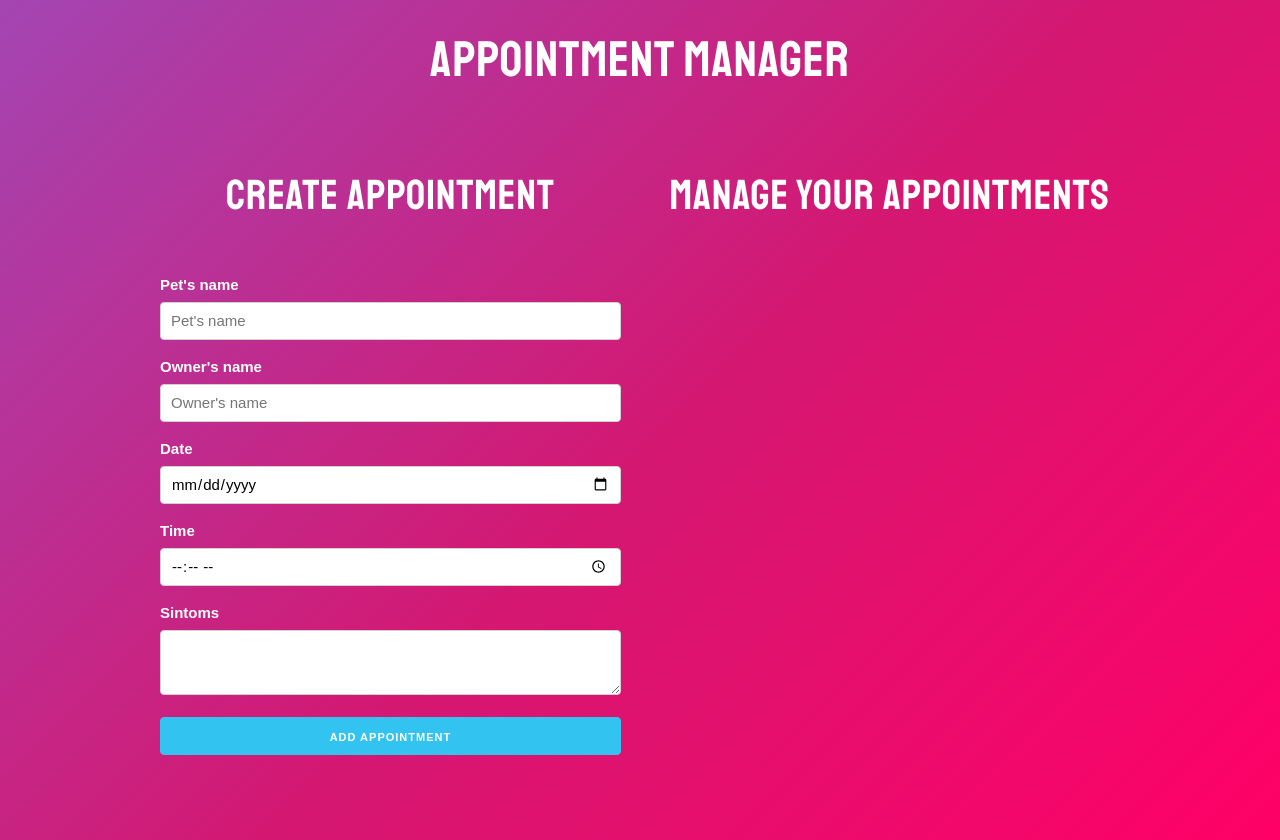
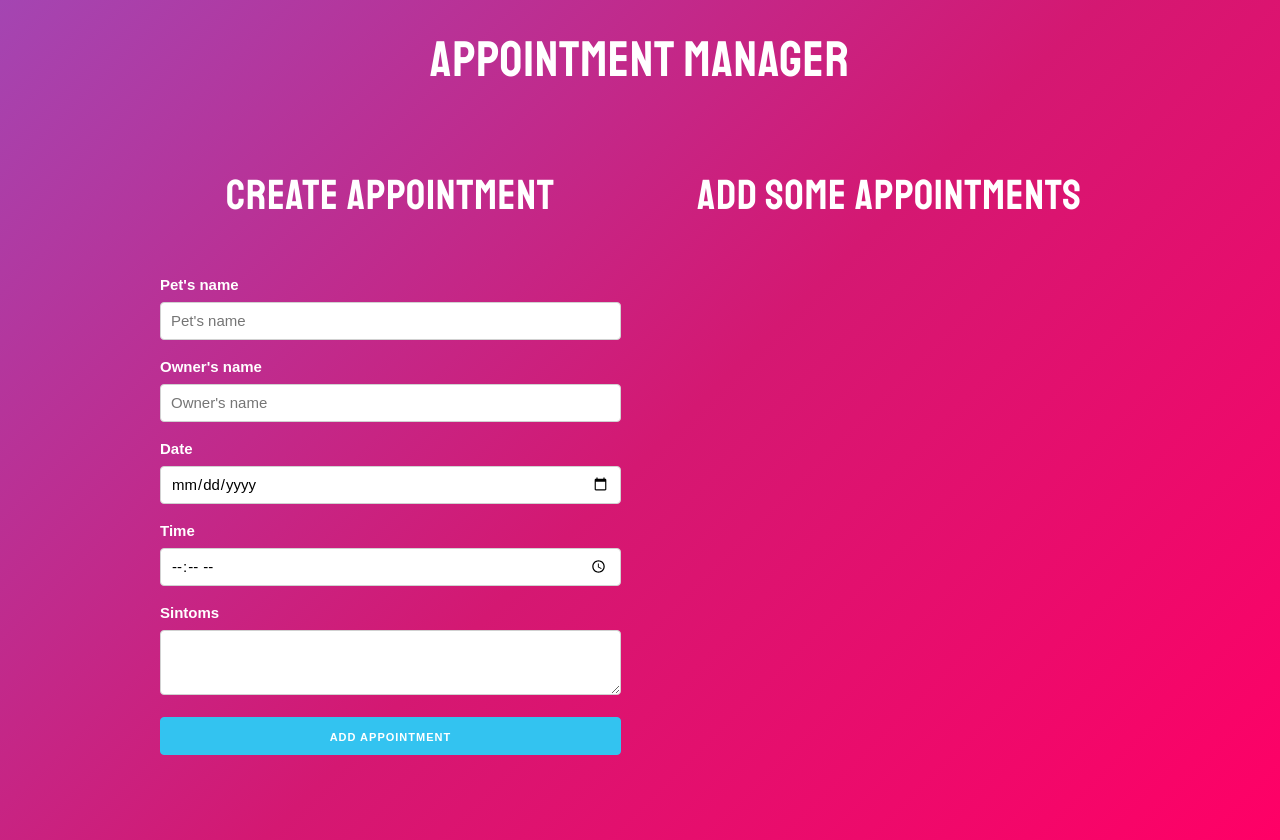
Before and after one commit to Sergio99778/Appointment-manager, a React (Create React App) app: page / in a window 1280 px wide. Built offline with nearby package versions, Linux system fonts and the light colour scheme.

Commit message:
Adding conditional title to App.js

```diff
--- a/src/App.js
+++ b/src/App.js
@@ -18,6 +18,9 @@ function App() {
     setAppointments(newAppointments);
   };
 
+  //Conditional title
+  const title = appointments.length === 0 ? 'Add some appointments' : 'Manage your appointments';
+
   return (
     <Fragment>
       <h1>Appointment manager</h1>
@@ -27,7 +30,7 @@ function App() {
             <Formulario createAppointment={createAppointment} />
           </div>
           <div className="one-half column">
-            <h2>Manage your appointments</h2>
+            <h2>{title}</h2>
             {appointments.map((appointment) => (
               <Appointment deleteAppointment={deleteAppointment} key={appointment.id} appointment={appointment} />
             ))}
```
